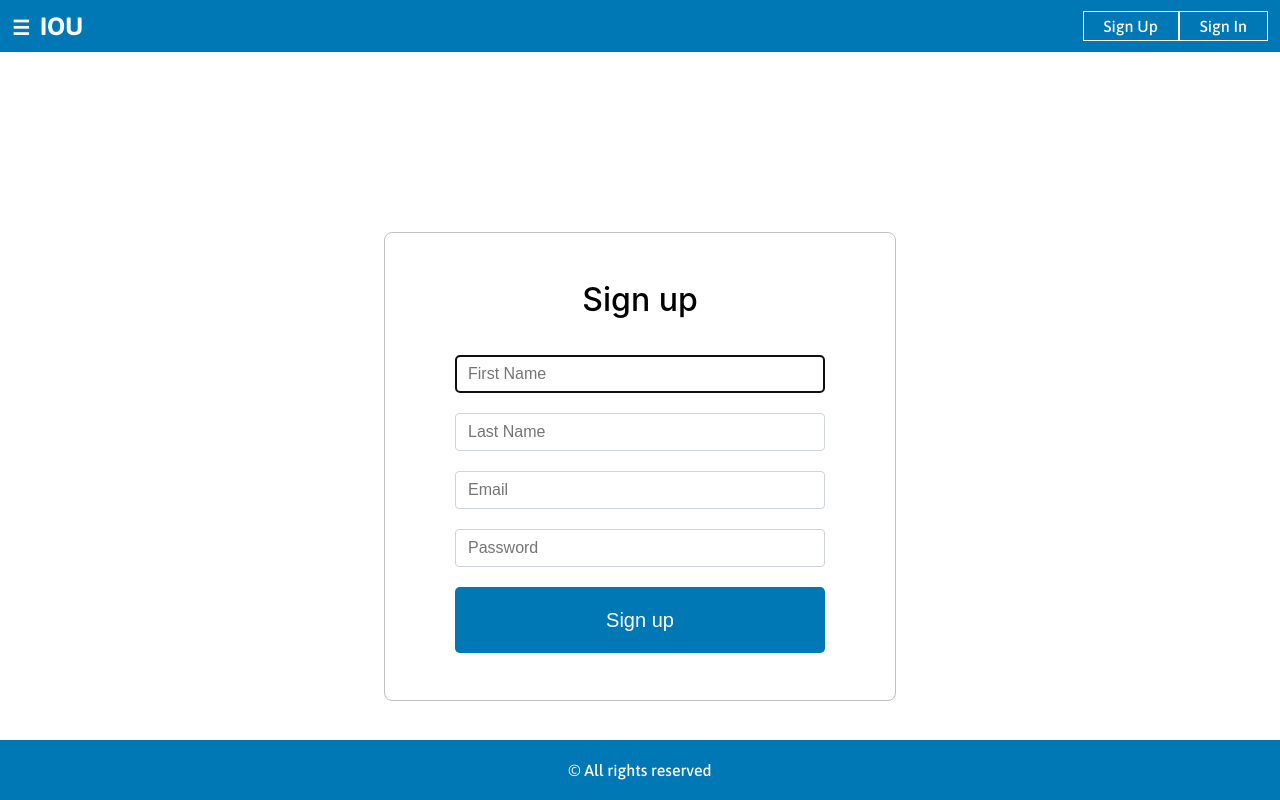
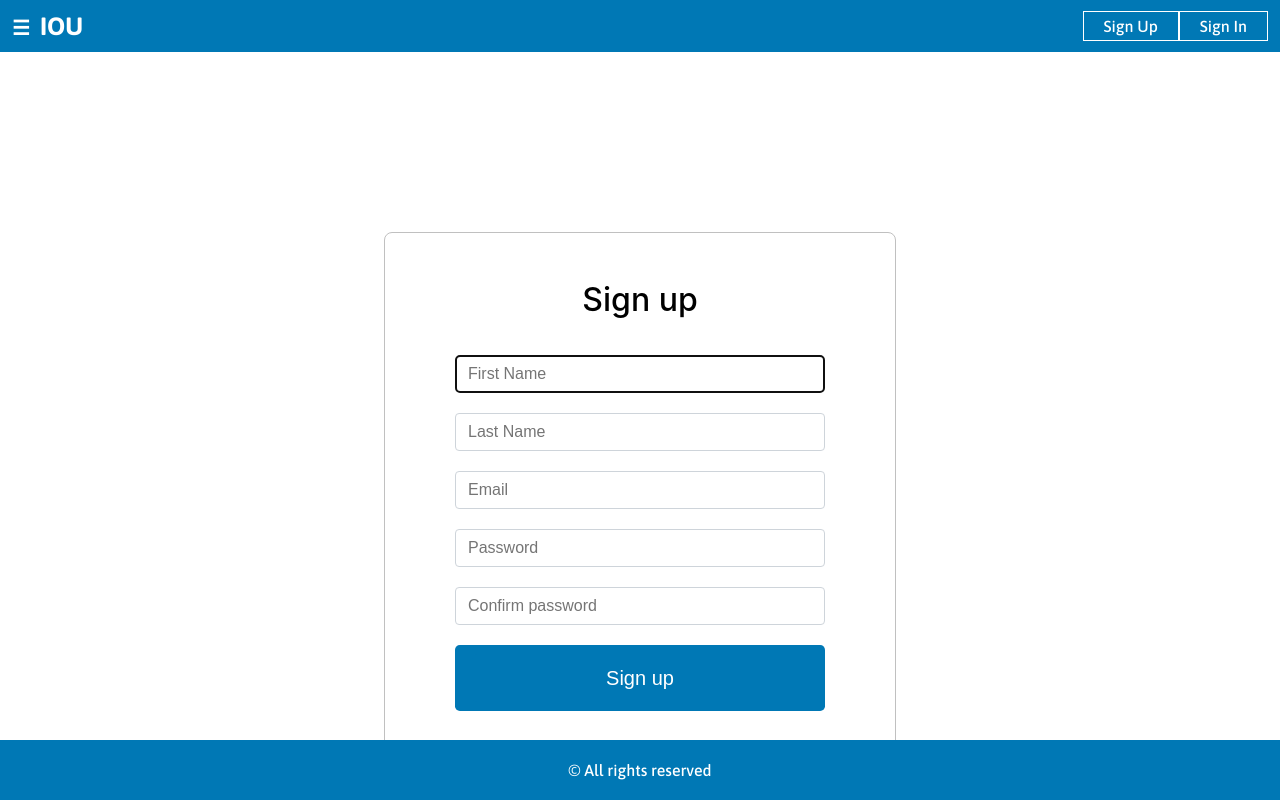
Before and after one commit to ndang247/AIP-IOU-Assignment-2, a React (Create React App) app in the folder IOU-Project/: page /signup in a window 1280 px wide. Built offline with nearby package versions, Linux system fonts and the light colour scheme.

Commit message:
Add confirm password

```diff
--- a/IOU-Project/src/components/signup.js
+++ b/IOU-Project/src/components/signup.js
@@ -26,6 +26,10 @@ export default class SignUp extends React.Component {
                                 <input type='password' id='inputPassword' className='form-control' placeholder='Password' required='true'/>
                             </div>
                             <br></br>
+                            <div className='field-confirm'>
+                                <input type='password' id='confirmPassword' className='form-control' placeholder='Confirm password' required='true'/>
+                            </div>
+                            <br></br>
                             <div className='btn-signup'>
                                 <button className='btn-signup'>Sign up</button>
                             </div>
```
